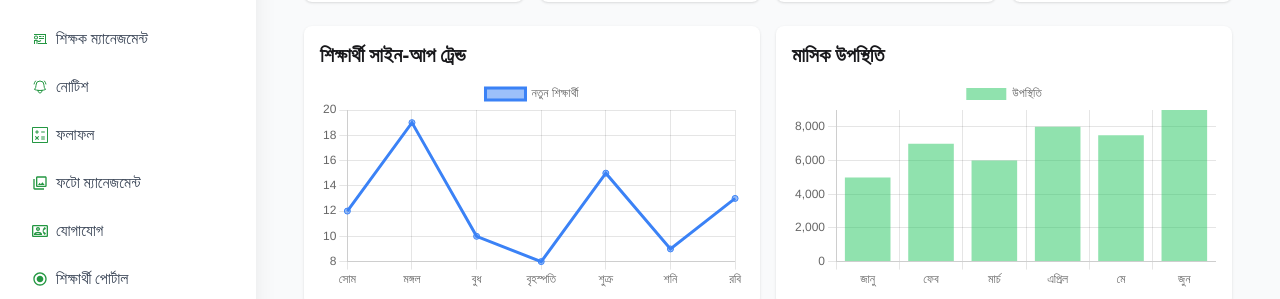
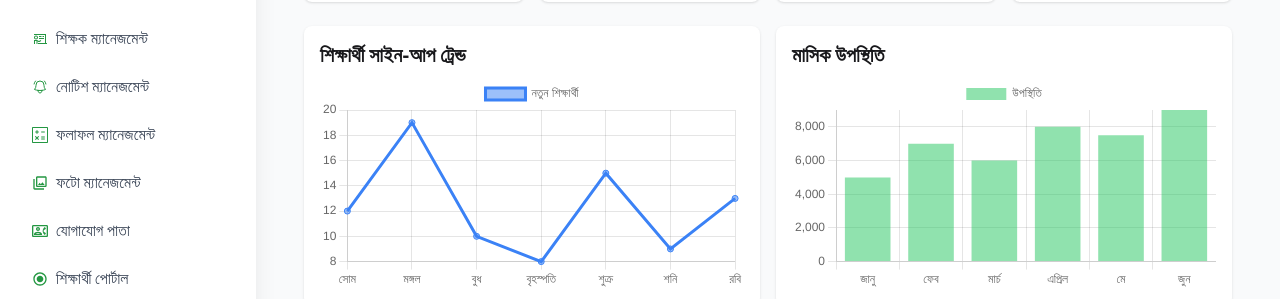
Before and after one commit to jahidul2004/src-sim-school, a React (Vite) app: page /admin in a window 1280 px wide. Shown: the part 174-473 px from the top of the page. Built offline with nearby package versions, Linux system fonts and the light colour scheme.

Commit message:
Admin layout page updated.

```diff
--- a/src/layouts/AdminLayout.jsx
+++ b/src/layouts/AdminLayout.jsx
@@ -63,14 +63,14 @@ const AdminLayout = () => {
                         className="flex items-center gap-2 px-4 py-2 rounded-md hover:bg-[#249742] hover:text-white"
                     >
                         <HiOutlineBellAlert className="text-[#249742]" />
-                        নোটিশ
+                        নোটিশ ম্যানেজমেন্ট
                     </Link>
                     <Link
                         to="/admin/notices"
                         className="flex items-center gap-2 px-4 py-2 rounded-md hover:bg-[#249742] hover:text-white"
                     >
                         <SlCalculator className="text-[#249742]" />
-                        ফলাফল
+                        ফলাফল ম্যানেজমেন্ট
                     </Link>
                     <Link
                         to="/admin/photoManagement"
@@ -84,7 +84,7 @@ const AdminLayout = () => {
                         className="flex items-center gap-2 px-4 py-2 rounded-md hover:bg-[#249742] hover:text-white"
                     >
                         <MdOutlineContactPhone className="text-[#249742]" />
-                        যোগাযোগ
+                        যোগাযোগ পাতা
                     </Link>
                     <Link
                         to="/admin/notices"
```
